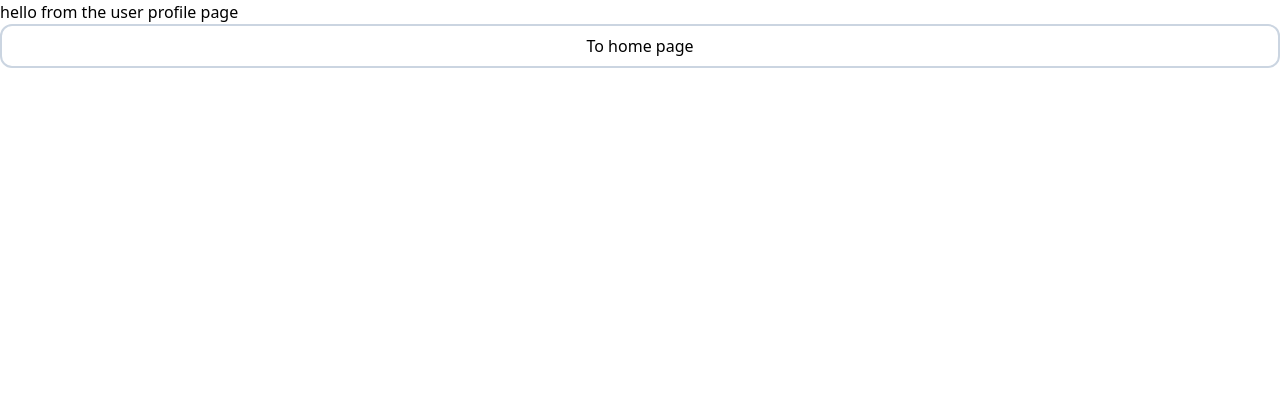
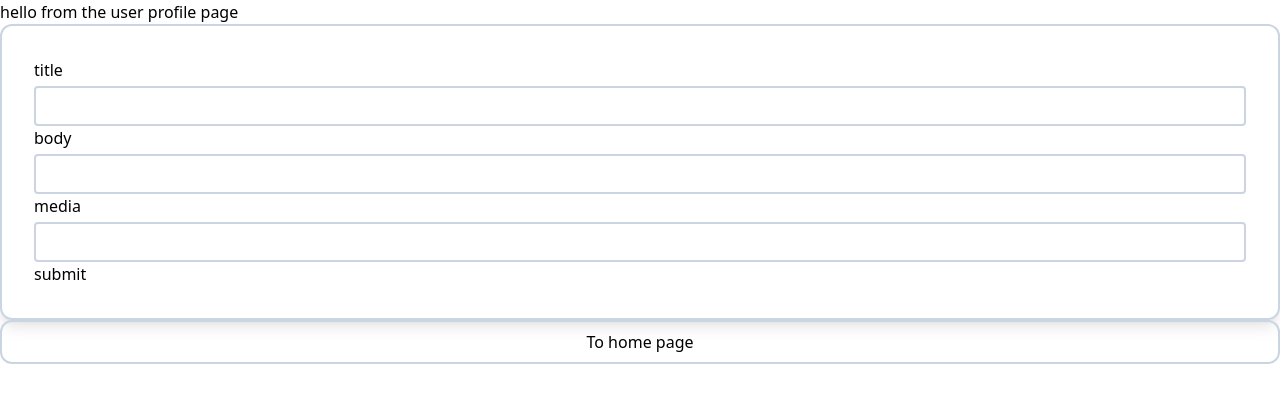
Before and after one commit to Noroff-FEU-Assignments/project-exam-2-PythonMasterAlexander, a React (Vite) app: page /user-profile-page in a window 1280 px wide. Shown: the top 402 px of the page. Built offline with nearby package versions, Linux system fonts and the light colour scheme; no server answers.

Commit message:
Can now post a post with the form on the user profile page

```diff
--- a/src/api/posts/createPost.ts
+++ b/src/api/posts/createPost.ts
@@ -1,8 +1,8 @@
-import { PostData } from "../types";
+import { UserPostData } from "../types";
 export default async function createUserPost(
   url: string,
   token: string,
-  postData: PostData,
+  postData: UserPostData,
 ) {
   const response = await fetch(url, {
     method: "POST",
@@ -12,5 +12,6 @@ export default async function createUserPost(
     },
     body: JSON.stringify(postData),
   });
+  console.log(response);
   return await response.json();
 }
--- a/src/api/types.ts
+++ b/src/api/types.ts
@@ -11,7 +11,8 @@ export interface LoginApiFormData {
   email: string;
   password: string;
 }
-export interface PostData {
+export interface UserPostData {
   title: string;
   body: string;
+  media: string;
 }
--- a/src/pages/UserProfilePage/index.tsx
+++ b/src/pages/UserProfilePage/index.tsx
@@ -1,23 +1,53 @@
 import { Link } from "react-router-dom";
+import { useForm } from "react-hook-form";
+import { yupResolver } from "@hookform/resolvers/yup";
+import { UserPostData } from "../../api/types";
+import { userPostSchema } from "../../utils/userSchema";
 import { API_SOCIAL_CREATE_POST_WITH_ } from "../../api/constants";
 import { loadUserFromLocalStorage } from "../../utils/storage";
 import createPost from "../../api/posts/createPost";
 export default function UserProfilePage() {
+  const token: string = "token";
+  const userToken = loadUserFromLocalStorage(token);
+
   const ACTION = "/posts";
-  const token: string = "token";
   const URL = API_SOCIAL_CREATE_POST_WITH_ + ACTION;
-  const userToken = loadUserFromLocalStorage(token);
-  //Create a form with inputs where the user can create a post
-  const post = {
-    title: "hi",
-    body: "my first post",
+  const {
+    register,
+    handleSubmit,
+    reset,
+    formState: { errors },
+  } = useForm<UserPostData>({
+    resolver: yupResolver(userPostSchema),
+  });
+  const userCreatePost = async function (data: UserPostData) {
+    try {
+      createPost(URL, userToken, data);
+      reset();
+    } catch (error) {
+      return null;
+    }
   };
-  const postData = createPost(URL, userToken, post);
-  console.log(postData);
   return (
     <>
       <main>
         hello from the user profile page
+        <section>
+          <form
+            id="create-user-post"
+            className="p-8 rounded-xl border-2 border-[#cbd5e1] shadow-lg"
+            onSubmit={handleSubmit(userCreatePost)}
+          >
+            <label>title</label>
+            <input {...register("title")} className="primary-input-style" />
+            <p>{errors.title?.message}</p>
+            <label>body</label>
+            <input {...register("body")} className="primary-input-style" />
+            <label>media</label>
+            <input {...register("media")} className="primary-input-style" />
+            <button>submit</button>
+          </form>
+        </section>
         <div className="btn-container border-[#cbd5e1]">
           <Link to={"/user-home-page"}>To home page</Link>
         </div>
--- a/src/utils/userSchema/index.ts
+++ b/src/utils/userSchema/index.ts
@@ -8,3 +8,8 @@ export const userLoginSchema = yup.object({
   email: yup.string().email("not a valid email address").required(),
   password: yup.string().min(8, "minimum 8 characters").required(),
 });
+export const userPostSchema = yup.object({
+  title: yup.string().required(),
+  body: yup.string(),
+  media: yup.string().url(),
+});
```
Also changed, not shown: src/api/auth/authFetch.ts (deleted), src/api/auth/fetchWithUserToken.ts (added), 1 other file (tests, documents, lock files or other folders).
